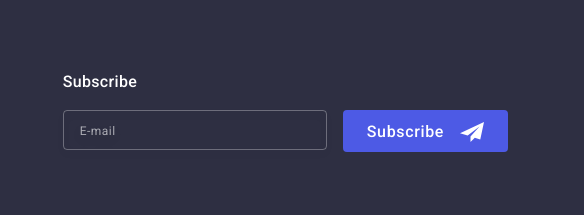
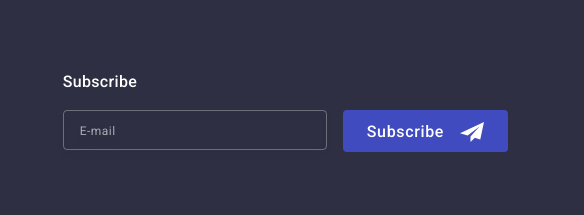
Before and after one commit to ishcenko/goit-markup-hw-07, a plain HTML site: page index.html in a window 1280 px wide. In both pictures the pointer is over the button "Subscribe". Shown: the part 2978-3193 px from the top of the page, 696-1280 px from the left. Drawn offline with Linux system fonts and the light colour scheme.

Commit message:
hover and focus button

```diff
--- a/css/style.css
+++ b/css/style.css
@@ -1037,6 +1037,14 @@ img {
     cursor: pointer;
 }
 
+.button-sub:hover {
+    background-color: var(--color-avtive);
+}
+
+.button-sub:focus {
+    background-color: var(--color-avtive);
+}
+
 .icon-sub {
     fill: var(--white-color);
 }
```
